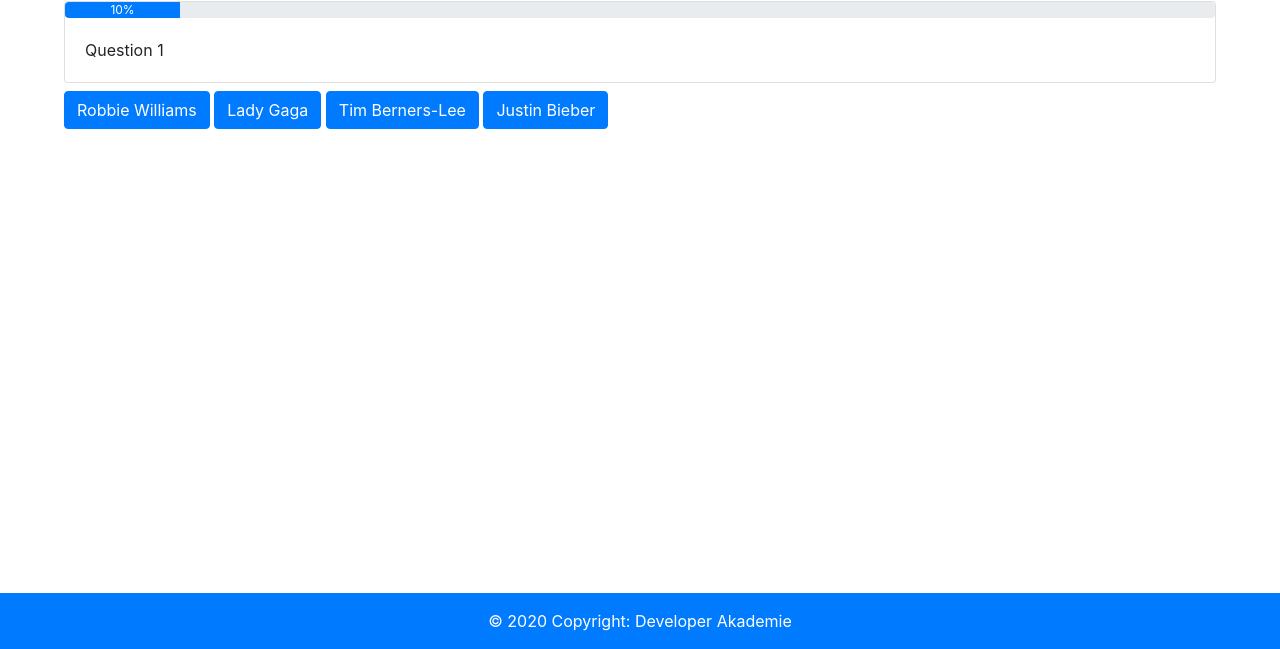
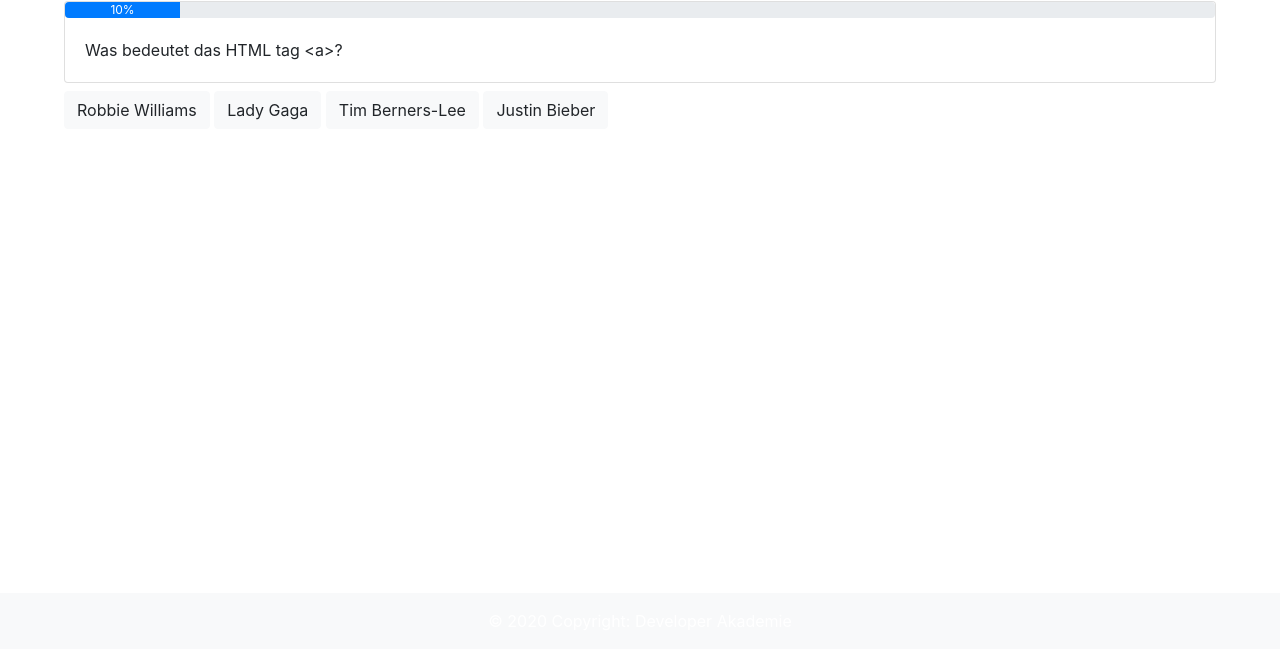
Before and after one commit to atilaoliveirajr/quizzApp, a plain HTML site: page index.html in a window 1280 px wide. Shown: the part 151-800 px from the top of the page. Drawn offline with nearby package versions, Linux system fonts and the light colour scheme.

Commit message:
Added question 2

```diff
--- a/game.js
+++ b/game.js
@@ -1,54 +1,77 @@
-let question1 = `Question 1`
-let question2 = `Question 2`
+let question1 = `Wer hat HTML erfunden?`
+let question1Answer1 = `Robbie Williams`
+let question1Answer2 = `Lady Gaga`
+let question1Answer3 = `Tim Berners-Lee`
+let question1Answer4 = `Justin Bieber`
 
-let answer1 = `Robbie Williams`
-let answer2 = `Lady Gaga`
-let answer3 = `Tim Berners-Lee`
-let answer4 = `Justin Bieber`
+let question2 = `Was bedeutet das HTML tag &lta&gt?`
+let question2Answer1 = `Text Fett`
+let question2Answer2 = `Container`
+let question2Answer3 = `Ein link`
+let question2Answer4 = `Kursiv`
 
 let questionNumber = 0;
 let progress = 0;
+
+let rightAnswer;
 
 function nextQuestion() {
     questionNumber += 1;
     progress = questionNumber * 10;
     document.getElementById(`progressBar`).innerHTML = `${progress}%`;
     document.getElementById(`progressBar`).style.width = `${progress}%`;
+
+    //Answers Controller
+    switch (questionNumber) {
+        case 1:
+            {
+                document.getElementById(`question`).innerHTML = question1;
+                document.getElementById(`answer1`).innerHTML = question1Answer1;
+                document.getElementById(`answer2`).innerHTML = question1Answer2;
+                document.getElementById(`answer3`).innerHTML = question1Answer3;
+                document.getElementById(`answer4`).innerHTML = question1Answer4;
+                rightAnswer = 3;
+            }
+            break;
+
+        case 2:
+            {
+                document.getElementById(`question`).innerHTML = question2;
+                document.getElementById(`answer1`).innerHTML = question2Answer1;
+                document.getElementById(`answer2`).innerHTML = question2Answer2;
+                document.getElementById(`answer3`).innerHTML = question2Answer3;
+                document.getElementById(`answer4`).innerHTML = question2Answer4;
+                rightAnswer = 3;
+            }
+            break;
+
+        case 3:
+            document.getElementById(`question`).innerHTML = question2;
+            break;
+
+        case 4:
+            document.getElementById(`question`).innerHTML = question2;
+            break;
+
+    }
+
+    // Questions Controller
     if (document.getElementById(`question`).innerHTML == question1) {
         document.getElementById(`question`).innerHTML = question2;
     } else {
         document.getElementById(`question`).innerHTML = question1;
     }
-
-    document.getElementById(`answer1`).innerHTML = answer1;
-    document.getElementById(`answer2`).innerHTML = answer2;
-    document.getElementById(`answer3`).innerHTML = answer3;
-    document.getElementById(`answer4`).innerHTML = answer4;
 }
 
 function answer(a) {
-    let selectedAnswer;
-    switch (a) {
-        case 1:
-            selectedAnswer = answer1;
-            break;
-        case 2:
-            selectedAnswer = answer2;
-            break;
-        case 3:
-            selectedAnswer = answer3;
-            break;
-        case 4:
-            selectedAnswer = answer4;
-            break;
-    }
-    // alert(`Du hast ` + selectedAnswer + ` antwortet.`);
 
-    if (selectedAnswer == answer3) {
+    if (a == rightAnswer) {
         document.getElementById(`correctAnswer`).classList.remove(`d-none`)
         document.getElementById(`wrongAnswer`).classList.add(`d-none`)
 
+        // The next question button will appear only if the user click on the right answer.
         document.getElementById(`nextBtn`).classList.remove(`d-none`)
+
     } else {
         document.getElementById(`wrongAnswer`).classList.remove(`d-none`)
         document.getElementById(`correctAnswer`).classList.add(`d-none`)
--- a/index.html
+++ b/index.html
@@ -12,7 +12,7 @@
 </head>
 
 <body onload="nextQuestion()">
-    <nav class="navbar navbar-light bg-primary navbarCustom">
+    <nav class="navbar navbar-light bg-light navbarCustom">
         <a class="navbar-brand" href="#">
             <img src="img/question-mark.png" width="30" height="30" class="d-inline-block align-top" alt="" loading="lazy"> Bootstrap
         </a>
@@ -36,17 +36,17 @@
     </div>
 
     <div class="mt-2">
-        <button onclick="answer(1)" id="answer1" class="btn btn-primary">Antowort A</button>
-        <button onclick="answer(2)" id="answer2" class="btn btn-primary">Antowort B</button>
-        <button onclick="answer(3)" id="answer3" class="btn btn-primary">Antowort C</button>
-        <button onclick="answer(4)" id="answer4" class="btn btn-primary">Antowort D</button>
+        <button onclick="answer(1)" id="answer1" class="btn btn-light">Antowort A</button>
+        <button onclick="answer(2)" id="answer2" class="btn btn-light">Antowort B</button>
+        <button onclick="answer(3)" id="answer3" class="btn btn-light">Antowort C</button>
+        <button onclick="answer(4)" id="answer4" class="btn btn-light">Antowort D</button>
     </div>
 
     <div class="mt-2">
         <button onclick="nextQuestion()" id="nextBtn" class="btn btn-outline-info d-none">Nächste Frage</button>
     </div>
 
-    <footer class="page-footer font-small bg-primary footerCustom">
+    <footer class="page-footer font-small bg-light footerCustom">
         <div class="footer-copyright text-center py-3">© 2020 Copyright:
             <a href="https://developerakademie.com/">Developer Akademie</a>
         </div>
```
